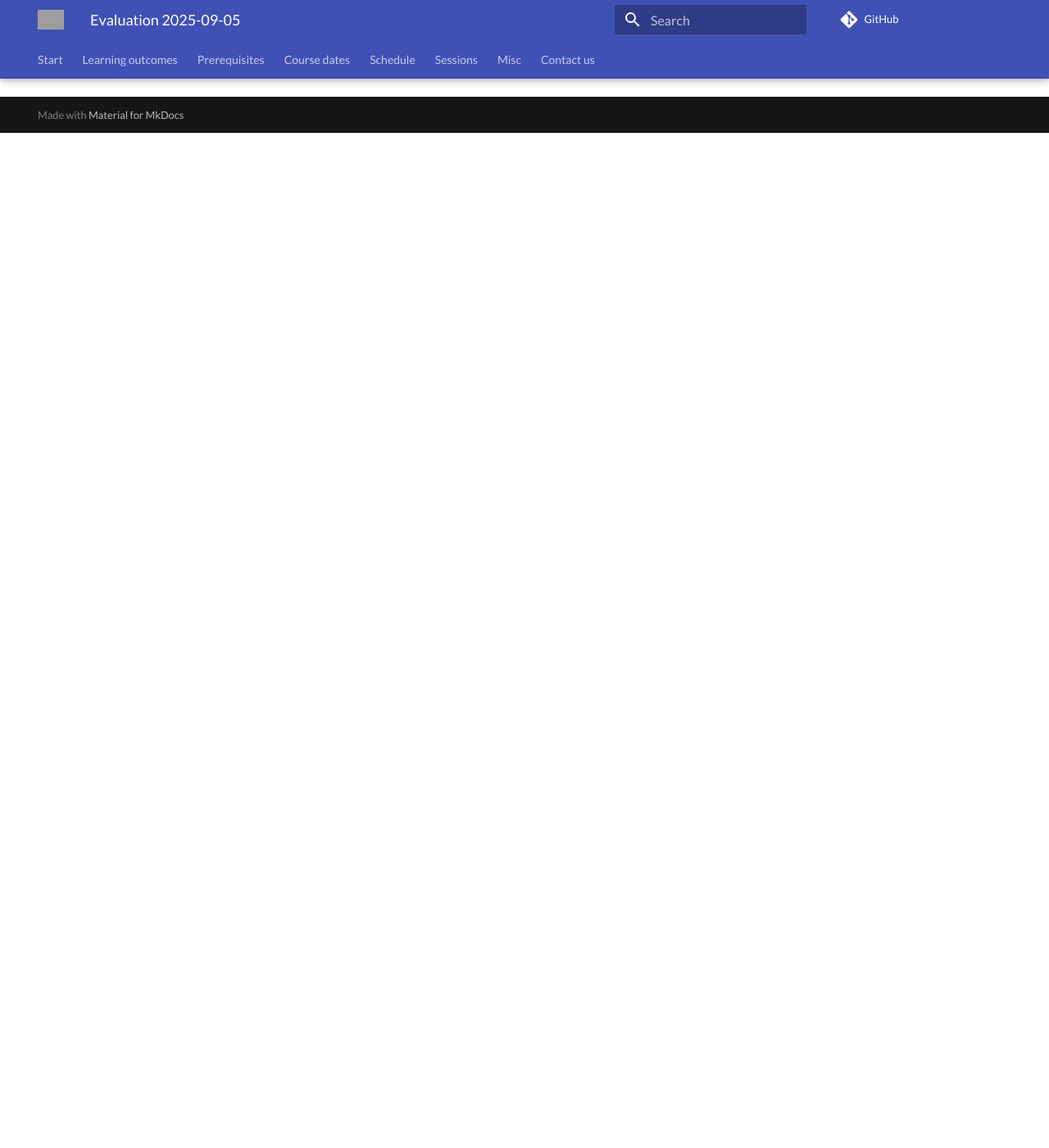
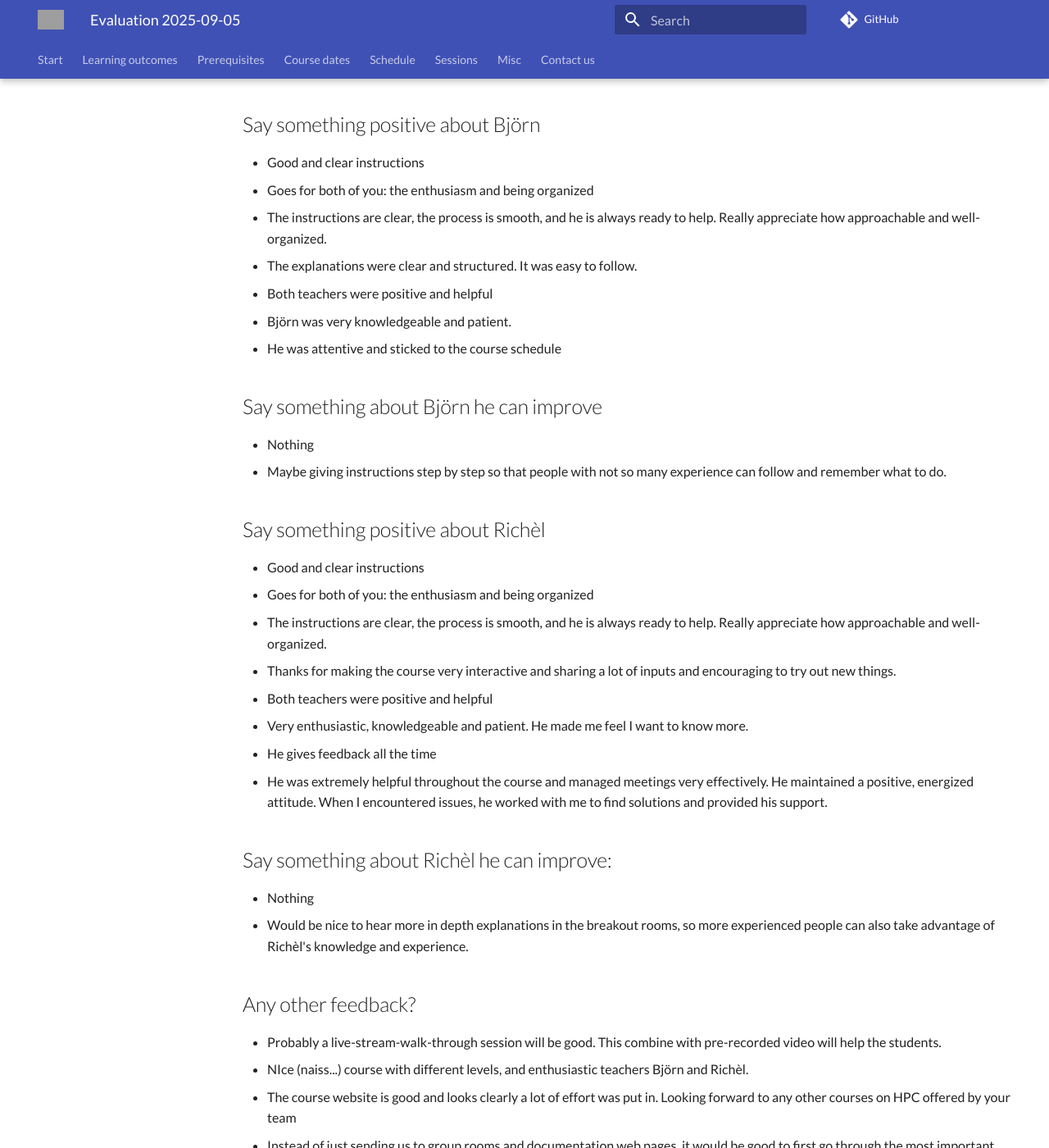
Before and after one commit to UPPMAX/naiss_file_transfer_course, an MkDocs documentation site: the page built from docs/evaluations/20250905/README.md, in a window 1280 px wide and 1400 px high, scrolled down 3438 px. Shown: the whole window at 82% size. Built offline with MkDocs 1.6.1 and Material for MkDocs 9.7.7, drawn with Linux system fonts in a browser that asks for light colours; comment, search, counter and statistics services are not loaded; before the commit the page ends 3600 px from its top, so only the background shows below that; some of the changed text lies outside the part shown; grey boxes are pictures that could not be loaded.

Commit message:
Feedback is more public

```diff
--- a/docs/evaluations/20250905/README.md
+++ b/docs/evaluations/20250905/README.md
@@ -24,3 +24,79 @@
 ![Average confidence per question](average_confidences_per_question.png)
 
 ![Confidences per question](confidences_per_question.png)
+
+## Say something positive about Björn
+
+- Good and clear instructions
+- Goes for both of you: the enthusiasm and being organized
+- The instructions are clear, the process is smooth,
+  and he is always ready to help.
+  Really appreciate how approachable and well-organized.
+- The explanations were clear and structured. It was easy to follow.
+- Both teachers were positive and helpful
+- Björn was very knowledgeable and patient.
+- He was attentive and sticked to the course schedule
+
+## Say something about Björn he can improve
+
+- Nothing
+- Maybe giving instructions step by step so that people
+  with not so many experience can follow and remember what to do.
+
+## Say something positive about Richèl
+
+- Good and clear instructions
+- Goes for both of you: the enthusiasm and being organized
+- The instructions are clear, the process is smooth,
+  and he is always ready to help.
+  Really appreciate how approachable and well-organized.
+- Thanks for making the course very interactive and
+  sharing a lot of inputs and encouraging to try out new things.
+- Both teachers were positive and helpful
+- Very enthusiastic, knowledgeable and patient.
+  He made me feel I want to know more.
+- He gives feedback all the time
+- He was extremely helpful throughout the course and managed meetings very
+  effectively. He maintained a positive, energized attitude.
+  When I encountered issues,
+  he worked with me to find solutions and provided his support.
+
+## Say something about Richèl he can improve:
+
+- Nothing
+- Would be nice to hear more in depth explanations in the breakout rooms,
+  so more experienced people can also take advantage of Richèl's knowledge
+  and experience.
+
+## Any other feedback?
+
+- Probably a live-stream-walk-through session will be good.
+  This combine with pre-recorded video will help the students.
+- NIce (naiss...) course with different levels,
+  and enthusiastic teachers Björn and Richèl.
+- The course website is good and looks clearly a lot of effort was put in.
+  Looking forward to any other courses on HPC offered by your team
+- Instead of just sending us to group rooms and documentation web pages,
+  it would be good to first go through the most important commands
+  for each task, for example the general rsync command for a file,
+  a folder etc. and what to think of.
+  Now it seemed as if it was different for different clusters,
+  which it is not. Group rooms were still useful,
+  but this would make the course go faster so that we could learn more.
+- It was very useful to get an overview of the tools available!
+  Björn and Richèl are very patient and experienced.
+  It would be nice to have more time to discuss with the teachers
+  about the pros and cons of tools and when to use them.
+- Even though FileZilla is open source, I couldn't try it given the IT policies
+- The course was helpful. Good team work in the zoom rooms was key,
+  and I appreciated that the teachers were stopping by
+  to ensure we were on track.
+  I would suggest to facilitate the zoom link of the course also via mail,
+  even if it is the same moment the course starts.
+  The reason for this is that the first part of the course is
+  about connecting to the server,
+  a prerequisite that was already needed to obtain the zoom link.
+  I missed the first 15 minutes of the course as I was struggling with that.
+  Another suggestion is to include instructions for Windows users,
+  for example in the FileZilla transfer and rsync parts. Thanks for the course!
+- The course was valuable
```
